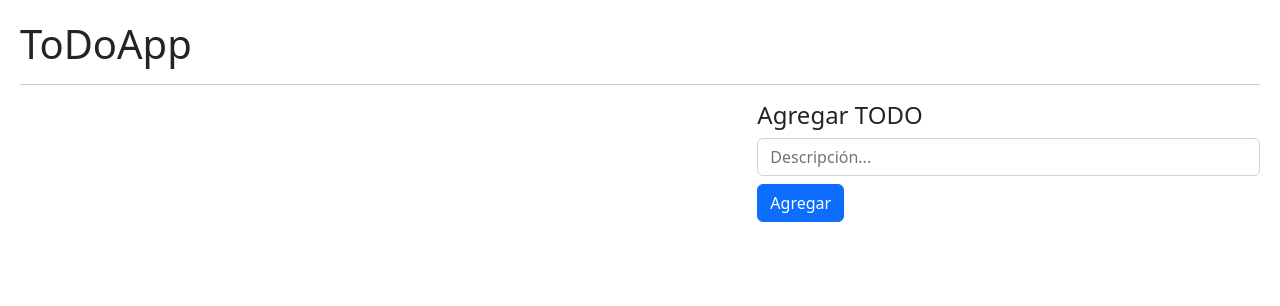
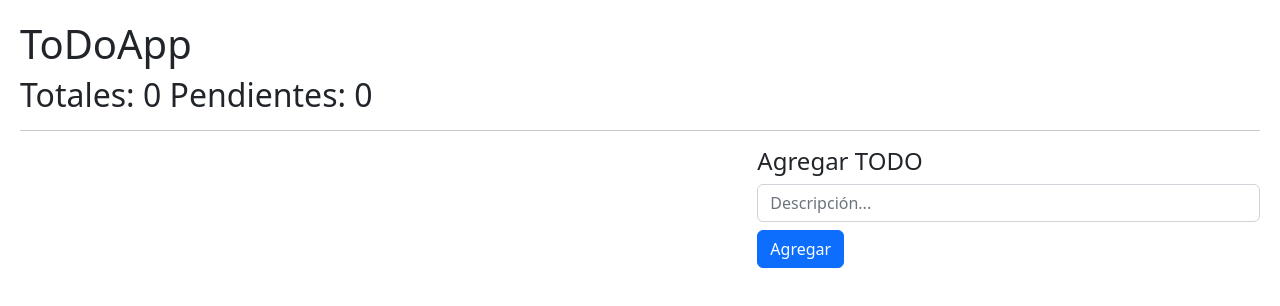
Before and after one commit to MartaArM/CursoReact, a React (Vite) app in the folder app5_hooksapp/: page / in a window 1280 px wide. Shown: the top 306 px of the page. Built offline with nearby package versions, Linux system fonts and the light colour scheme.

Commit message:
Poner en titulo todos pendientes

```diff
--- a/app5_hooksapp/src/08-useReducer/ToDoApp.jsx
+++ b/app5_hooksapp/src/08-useReducer/ToDoApp.jsx
@@ -1,8 +1,6 @@
-import { useEffect, useReducer } from "react"
 import { useToDo } from "../hooks/useToDo";
 import { ToDoAdd } from "./ToDoAdd";
 import { ToDoList } from "./ToDoList";
-import { toDoReducer } from "./toDoReducer";
 
 export const ToDoApp = () => {
 
@@ -11,6 +9,7 @@ export const ToDoApp = () => {
     return (
         <>
             <h1> ToDoApp </h1>
+            <h2> Totales: {toDos.length} Pendientes: {toDos.filter( (todo) => todo.done == false).length}</h2>
             <hr/>
 
             <div className="row">
```
